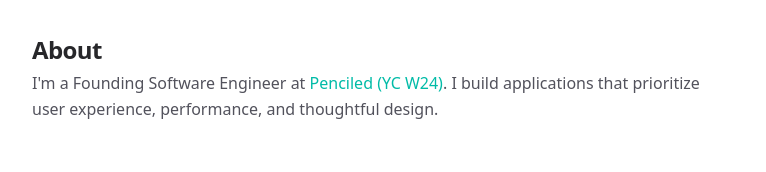
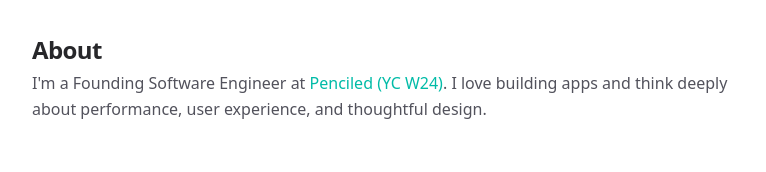
Before and after one commit to sohankancherla/portfolio, a Next.js app: page / in a window 1280 px wide. Shown: the part 250-422 px from the top of the page, without its empty margins (256-1022 px from the left). Built offline with nearby package versions, Linux system fonts and the light colour scheme.

Commit message:
Update about text

```diff
--- a/src/app/page.tsx
+++ b/src/app/page.tsx
@@ -35,8 +35,8 @@ export default function Home() {
 						>
 							Penciled (YC W24)
 						</Link>
-						. I build applications that prioritize user experience, performance,
-						and thoughtful design.
+						. I love building apps and think deeply about performance, user
+						experience, and thoughtful design.
 					</p>
 				</section>
 
```
